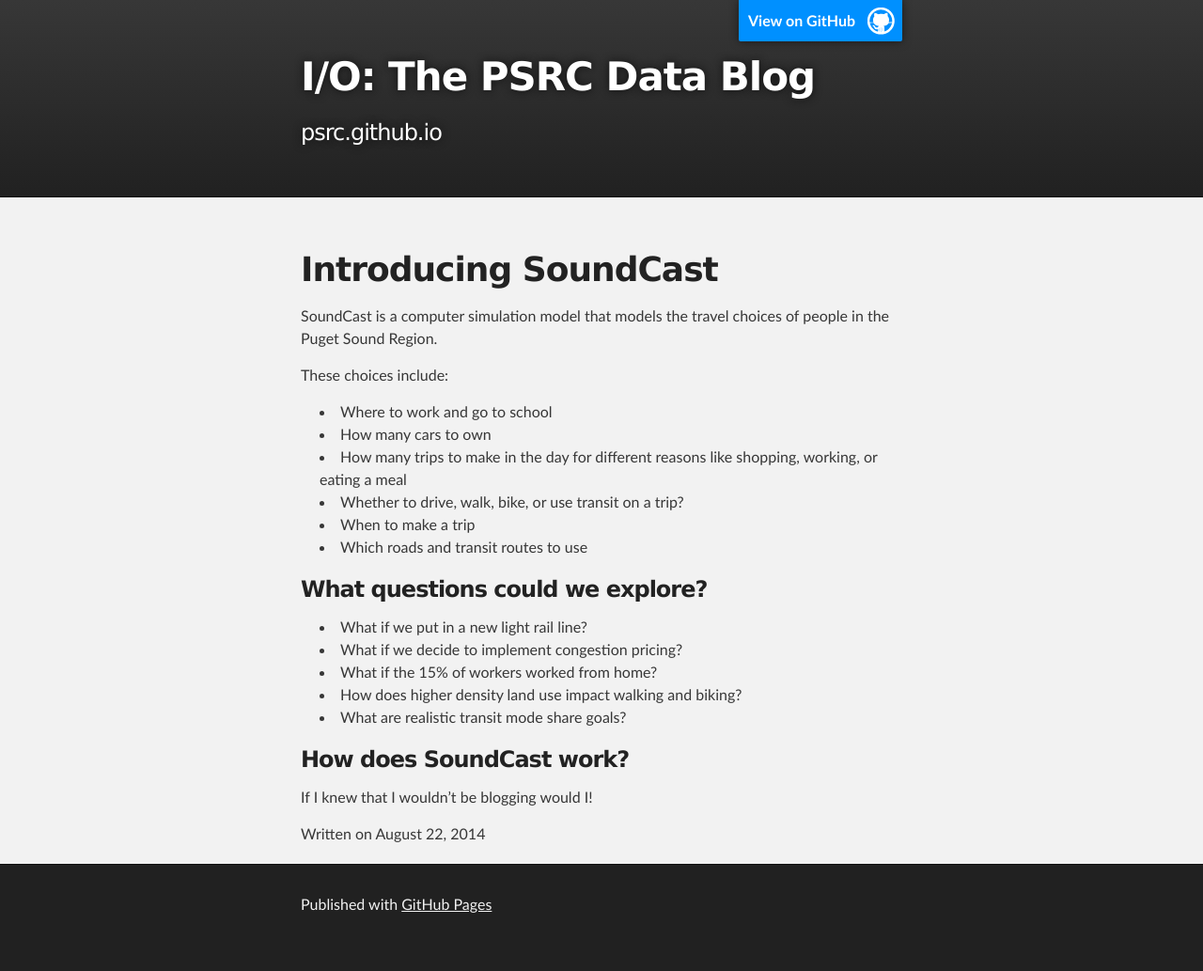
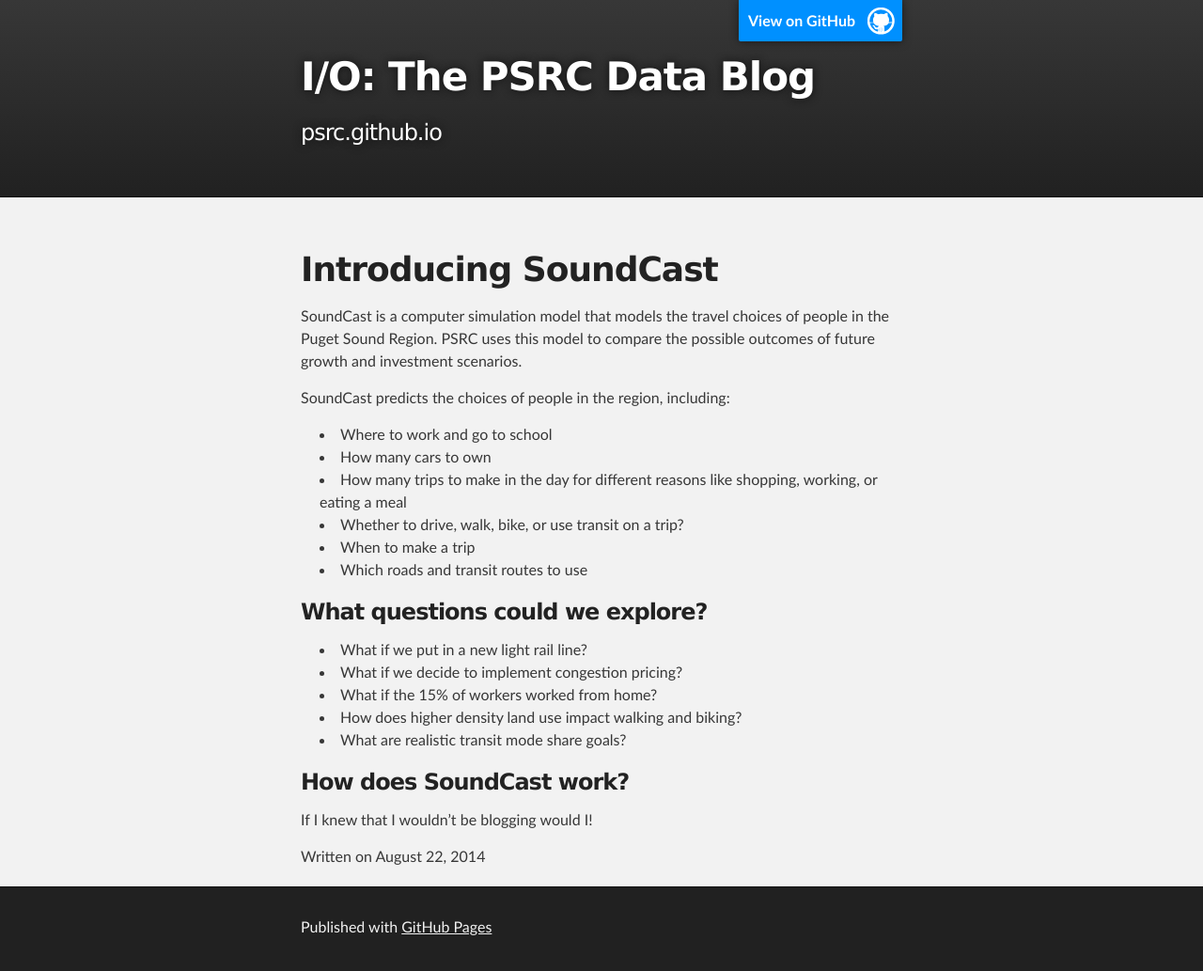
Before and after one commit to psrc/psrc.github.io, a Jekyll site: the page built from _posts/2014-08-22-What-Is-SoundCast.md, in a window 1280 px wide. Shown: the whole page at 94% size. Built offline with Jekyll 4.4.1, drawn with Linux system fonts in a browser that asks for light colours; before the commit the page ends 1009 px from its top, so only the background shows below that.

Commit message:
add extra words to Introducing SoundCast to workaround layout bug

```diff
--- a/_posts/2014-08-22-What-Is-SoundCast.md
+++ b/_posts/2014-08-22-What-Is-SoundCast.md
@@ -3,9 +3,9 @@
 layout: post
 ---
 
-SoundCast is a computer simulation model that models the travel choices of people in the Puget Sound Region.
+SoundCast is a computer simulation model that models the travel choices of people in the Puget Sound Region. PSRC uses this model to compare the possible outcomes of future growth and investment scenarios.
 
-These choices include:
+SoundCast predicts the choices of people in the region, including:
 
 * Where to work and go to school
 * How many cars to own
```
